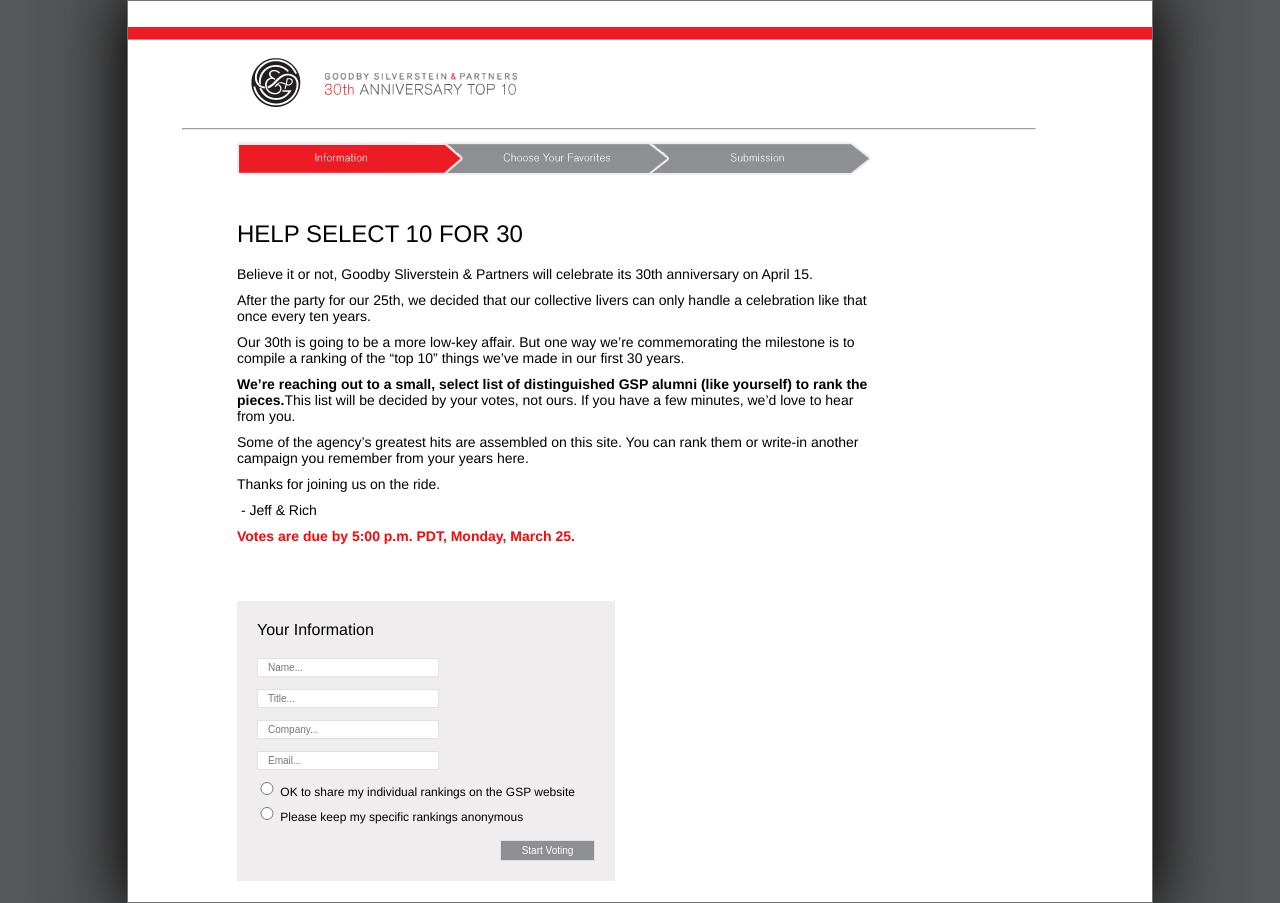
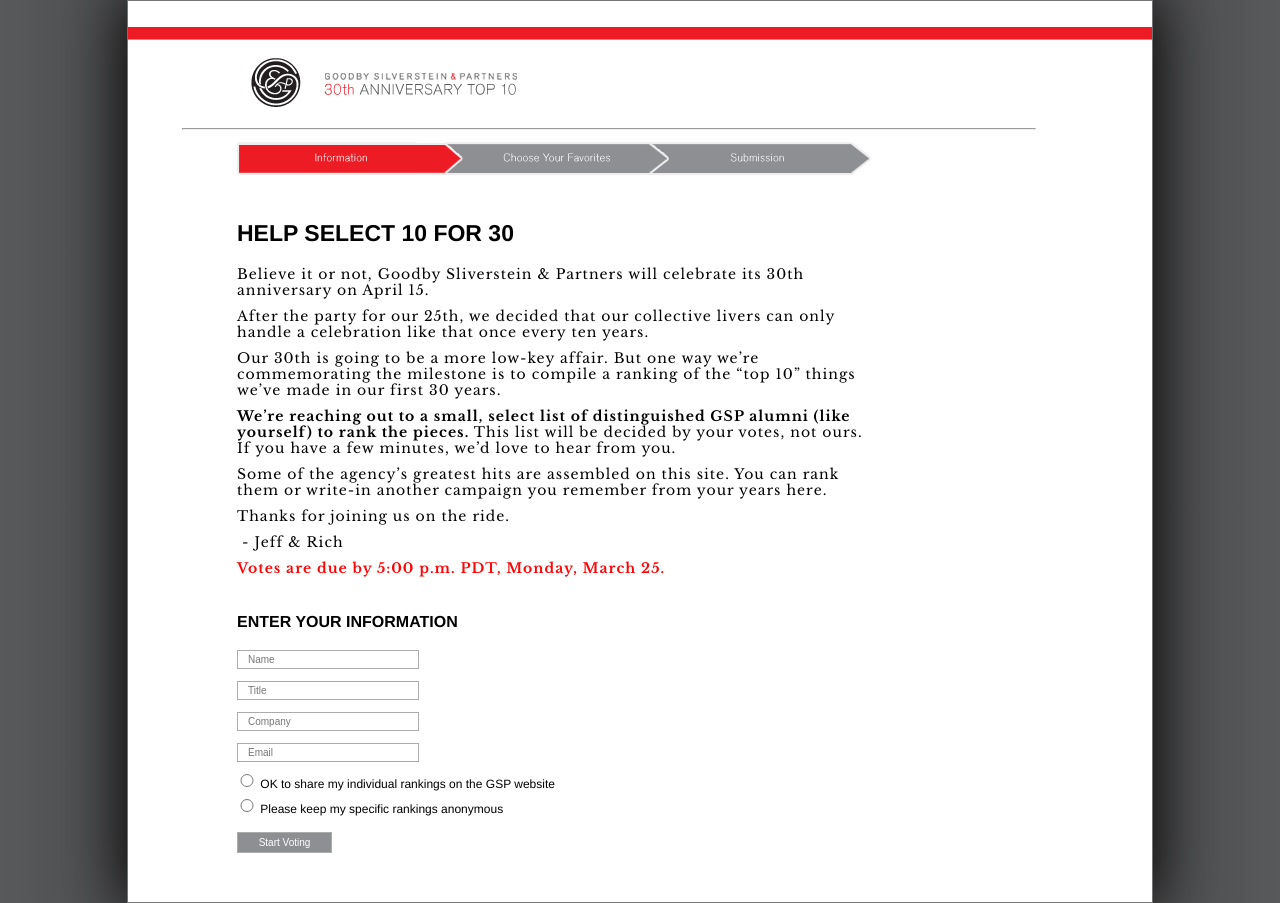
Before and after one commit to newshorts/thirty-choice, a PHP site: page / in a window 1280 px wide. Run offline with PHP 8.4, Linux system fonts and the light colour scheme; some libraries are stand-ins or nearby versions.

Commit message:
adding new styling

```diff
--- a/css/style.css
+++ b/css/style.css
@@ -39,6 +39,12 @@
     /* The "standard" */
     background-image: linear-gradient(left, #58595b, #3d3d3d, #58595b);
 }
+
+h1, h2 { font-family: 'Helvetica-Neue', Helvetica, Arial, sans-serif; color: #000000; font-size: 23px; font-weight: 600; line-height: 25px; text-transform: uppercase; }
+
+p { font-family: 'Libre Baskerville', 'Times New Roman', serif; font-size: 14px; letter-spacing: 1px; line-height: 16px; margin: 10px 0;  }
+p span { font-weight: bold;   }
+
 
 #wrap {
     width: 1024px;
@@ -94,26 +100,24 @@
     margin: 0 1px;
 }
 
+/*
 section header h1 {
     font-size: 24px;
     line-height: 25px;
     text-transform: uppercase;
 }
+*/
 
 section article {
     margin-top: 20px;
 }
 
 section article p {
+/*
     font-size: 14px;
     margin: 10px 0;
     line-height: 16px;
-}
-
-
-
-section article p span {
-	font-weight: bold;
+*/
 }
 
 .strong_red {
@@ -122,9 +126,9 @@
 
 section form {
     width: 338px;
-    padding: 20px;
-    background-color: #efeded;
-    margin-top: 57px;
+/*     padding: 20px; */
+/*     background-color: #efeded; */
+    margin-top: 37px;
     font-size: 12px;
 }
 
@@ -137,10 +141,10 @@
     font-size: 10px;
     width: 160px;
     /*height: 20px;*/
-    border: 1px solid #e1e1e1;
+    border: 1px solid #acacac;
     padding: 3px 10px;
     background-color: white;
-    color: #9b9da1;
+    color: #000000;
     margin: 6px 0;
 }
 
@@ -153,7 +157,6 @@
     color: white;
     background-color: #8d8f93;
     display: inline-block;
-    float: right;
     padding: 4px 0;
     margin: 14px 0 0 0;
 
--- a/index.html
+++ b/index.html
@@ -6,6 +6,7 @@
 <html>
     <head>
         <title>GSP 30th Anniversary Top 10</title>
+        <link href='http://fonts.googleapis.com/css?family=Libre+Baskerville:400,700' rel='stylesheet' type='text/css'>
         <meta http-equiv="Content-Type" content="text/html; charset=UTF-8">
         <link rel="stylesheet" type="text/css" href="css/reset.css" />
         <link rel="stylesheet" type="text/css" href="css/style.css" />
@@ -26,26 +27,26 @@
                         <p>Believe it or not, Goodby Sliverstein & Partners will celebrate its 30th anniversary on April 15.</p>
                         <p>After the party for our 25th, we decided that our collective livers can only handle a celebration like that once every ten years.</p>
                         <p>Our 30th is going to be a more low-key affair. But one way we’re commemorating the milestone is to compile a ranking of the “top 10” things we’ve made in our first 30 years.</p>
-                        <p><span class="bold">We’re reaching out to a small, select list of distinguished GSP alumni (like yourself) to rank the pieces.</span>This list will be decided by your votes, not ours. If you have a few minutes, we’d love to hear from you.</p>
+                        <p><span class="bold">We’re reaching out to a small, select list of distinguished GSP alumni (like yourself) to rank the pieces.</span> This list will be decided by your votes, not ours. If you have a few minutes, we’d love to hear from you.</p>
                         <p>Some of the agency’s greatest hits are assembled on this site. You can rank them or write-in another campaign you remember from your years here.</p>
                         <p>Thanks for joining us on the ride.</p>
                         <p>&nbsp;-&nbsp;Jeff &amp; Rich</p>
                         <p><span class="strong_red">Votes are due by 5:00 p.m. PDT, Monday, March 25.</span></p>
                     </article>
                     <form class="login" name="information" action="select" method="post">
-                        <h2>Your Information</h2>
+                        <h2>Enter Your Information</h2>
 
                         <div class="inputParent">
-                            <input type="text" name="name" id="name" placeholder="Name..." value="" /><!--<label class="error" for="name">Name:</label>-->
+                            <input type="text" name="name" id="name" placeholder="Name" value="" /><!--<label class="error" for="name">Name:</label>-->
                         </div>
                         <div class="inputParent">
-                            <input type="text" name="title" id="title" placeholder="Title..." value="" />
+                            <input type="text" name="title" id="title" placeholder="Title" value="" />
                         </div>
                         <div class="inputParent">
-                            <input type="text" name="company" id="company" placeholder="Company..." value="" />
+                            <input type="text" name="company" id="company" placeholder="Company" value="" />
                         </div>
                         <div class="inputParent">
-                            <input type="email" name="email" id="email" placeholder="Email..." value="" />
+                            <input type="email" name="email" id="email" placeholder="Email" value="" />
                         </div>
                         <div class="inputParent inputRadioParent">
                             <!--<label for="perms">Permission to display your votes?</label><br />-->
```
Also changed, not shown: css/select.css (+6 -1 lines), select/index.php (+3 -4 lines).
